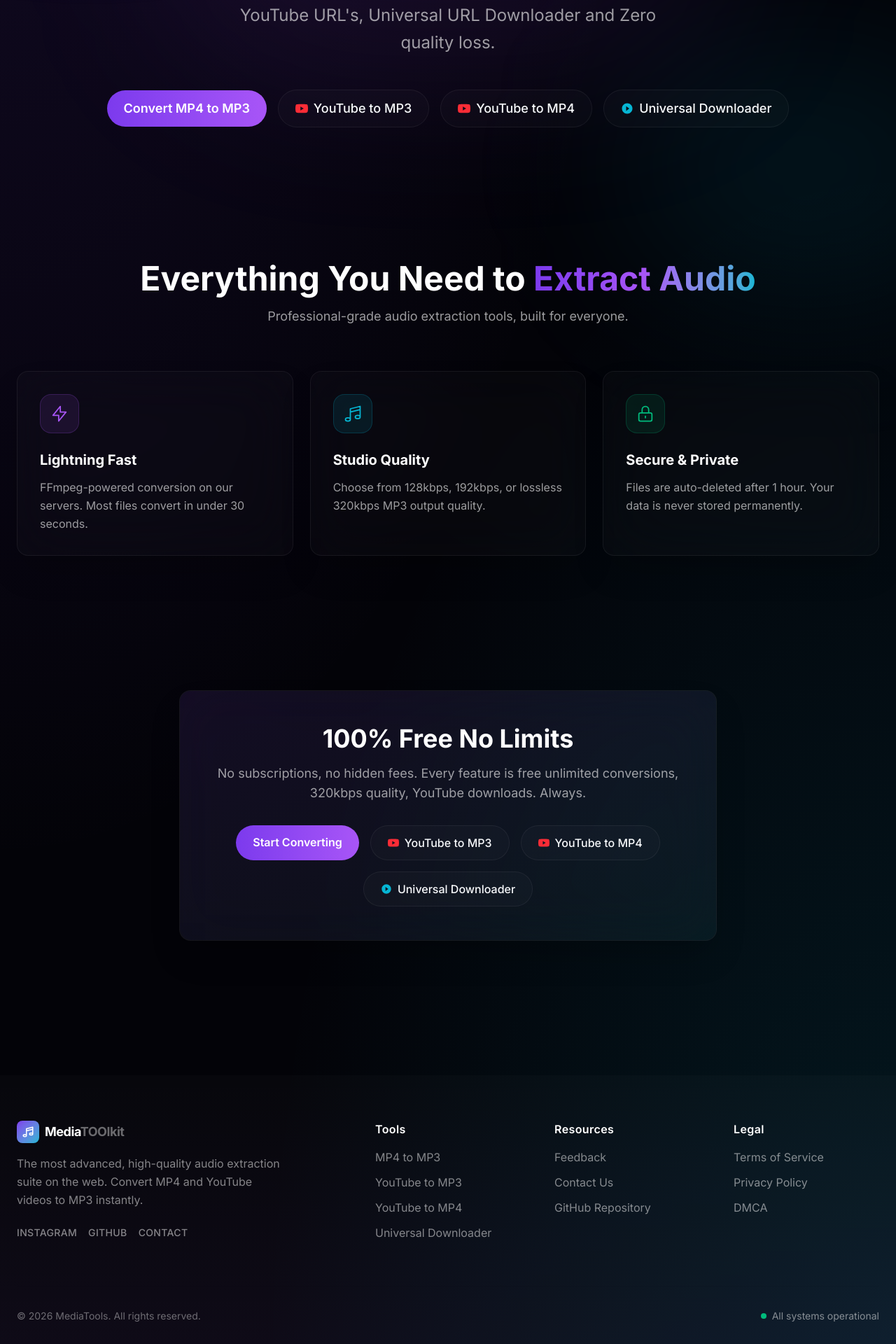
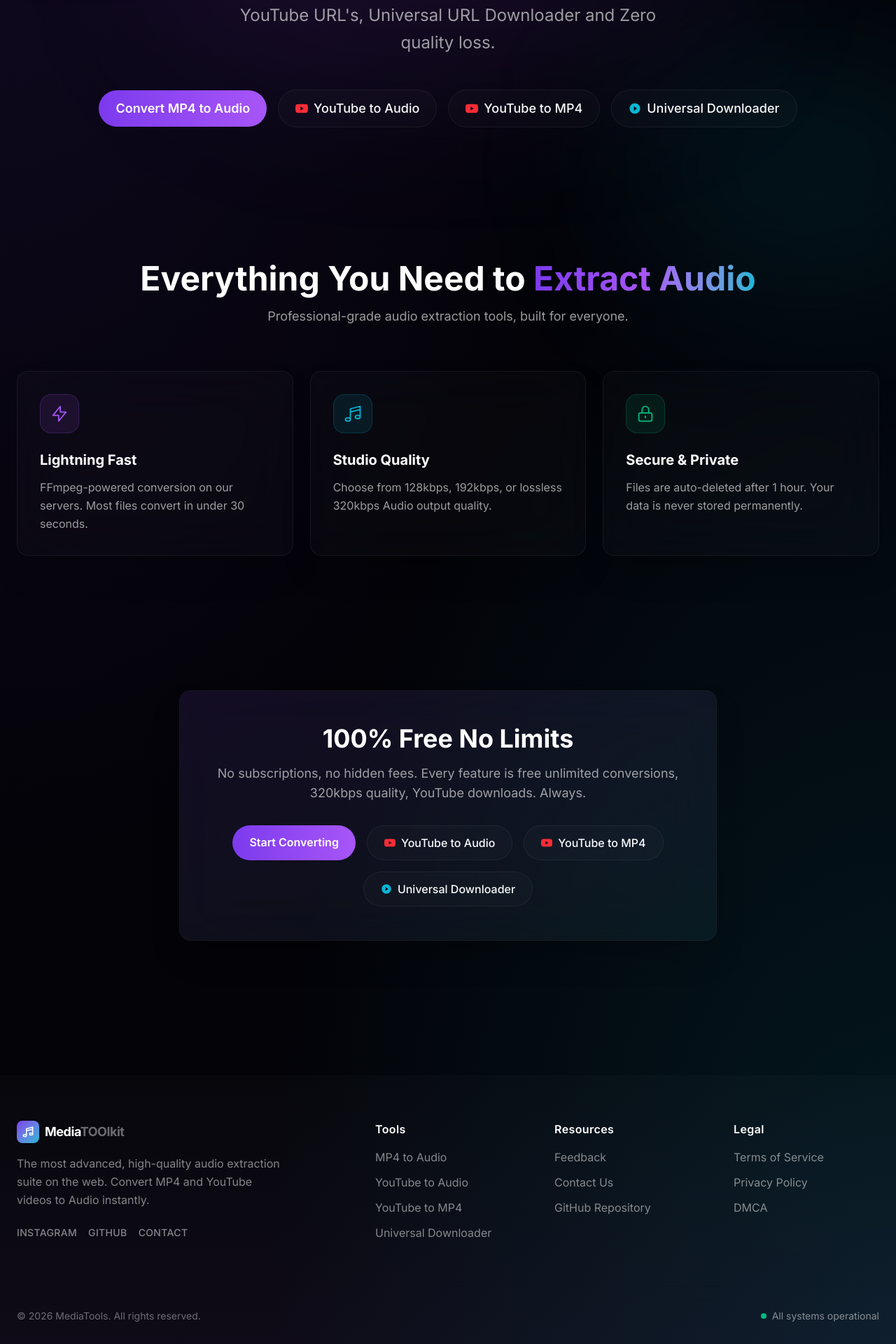
Before and after one commit to arman-somani/mediatools, a Next.js app in the folder frontend/: page / in a window 1280 px wide. Shown: the part 480-2400 px from the top of the page at 70% size. Built offline with nearby package versions, Linux system fonts and the light colour scheme; no server answers.

Commit message:
Auto-sync updates

```diff
--- a/frontend/src/app/converter/page.tsx
+++ b/frontend/src/app/converter/page.tsx
@@ -184,7 +184,7 @@ export default function ConverterPage() {
                         disabled={!file}
                         className={`min-w-[160px] h-[46px] rounded-xl font-semibold transition-colors duration-300 ${!file ? 'bg-white/5 text-white/40 border border-white/10 cursor-not-allowed' : 'bg-gradient-to-r from-red-600 to-red-500 text-white hover:shadow-[0_0_20px_rgba(239,68,68,0.4)]'}`}
                       >
-                      Convert to MP3
+                        Convert to Audio
                       </motion.button>
                     </div>
                   </div>
@@ -214,7 +214,7 @@ export default function ConverterPage() {
                     <a href={`${process.env.NEXT_PUBLIC_API_URL}/api/convert/download/${jobId}`} target="_blank" rel="noopener noreferrer" className="flex-1 block">
                       <motion.button whileHover={{ scale: 1.05 }} whileTap={{ scale: 0.95 }} className="w-full btn-primary-glow flex items-center justify-center gap-2 h-14">
                         <svg width="20" height="20" fill="none" stroke="currentColor" strokeWidth="2.5" viewBox="0 0 24 24"><path strokeLinecap="round" strokeLinejoin="round" d="M4 16v1a3 3 0 003 3h10a3 3 0 003-3v-1m-4-4l-4 4m0 0l-4-4m4 4V4" /></svg>
-                      Download MP3
+                        Download Audio
                       </motion.button>
                     </a>
                     <motion.button whileHover={{ scale: 1.05 }} whileTap={{ scale: 0.95 }} onClick={reset} className="btn-secondary h-14 w-full sm:w-auto px-8 whitespace-nowrap bg-black/5 hover:bg-white/20 text-white">
--- a/frontend/src/app/dashboard/page.tsx
+++ b/frontend/src/app/dashboard/page.tsx
@@ -27,7 +27,7 @@ function formatBytes(bytes?: number) {
 
 const TOOLS = [
     {
-        label: 'YouTube to MP3',
+        label: 'YouTube to Audio ',
         description: 'Extract audio from any YouTube video or playlist',
         href: '/youtube',
         gradient: 'from-red-600 to-rose-500',
@@ -59,8 +59,8 @@ const TOOLS = [
         badgeColor: 'bg-violet-500/20 text-violet-400',
     },
     {
-        label: 'MP4 to MP3',
-        description: 'Convert any local video file to high-quality MP3',
+        label: 'MP4 to Audio ',
+        description: 'Convert any local video file to high-quality Audio ',
         href: '/converter',
         gradient: 'from-brand-violet to-brand-purple',
         shadow: 'hover:shadow-[0_0_30px_rgba(168,85,247,0.35)]',
@@ -251,10 +251,10 @@ export default function DashboardPage() {
                             {recentConversions.length > 0 ? (
                                 recentConversions.map((conversion, index) => {
                                     const typeLabel =
-                                    conversion.type === 'youtube' ? 'YouTube MP3' :
+                                        conversion.type === 'youtube' ? 'YouTube Audio ' :
                                             conversion.type === 'youtube-mp4' ? 'YouTube MP4' :
                                                 conversion.type === 'universal' ? 'Universal Video' :
-                                                'MP4 MP3';
+                                                    'MP4 Audio ';
 
                                     const typeHref =
                                         conversion.type === 'youtube' ? '/youtube' :
--- a/frontend/src/app/layout.tsx
+++ b/frontend/src/app/layout.tsx
@@ -10,7 +10,7 @@ const inter = Inter({ subsets: ['latin'], variable: '--font-inter' });
 const outfit = Outfit({ subsets: ['latin'], variable: '--font-outfit' });
 
 export const metadata: Metadata = {
-  title: 'MediaTools — Premium MP4 to MP3 & YouTube Converter',
+  title: 'MediaTools — Premium MP4 to Audio  & YouTube Converter',
   description: 'Convert videos to high-quality audio instantly with our modern suite of tools.',
 };
 
--- a/frontend/src/app/page.tsx
+++ b/frontend/src/app/page.tsx
@@ -32,7 +32,7 @@ export default function HomePage() {
             <div className="flex flex-col sm:flex-row gap-4 items-center justify-center flex-wrap w-full px-4 sm:px-0">
               <motion.div whileHover={{ scale: 1.05 }} whileTap={{ scale: 0.9 }} className="w-full sm:w-auto">
                 <Link href="/converter" className="btn-primary-glow px-6 md:px-8 py-3 md:py-4 text-base md:text-lg rounded-xl block w-full text-center">
-                  Convert MP4 to MP3
+                  Convert MP4 to Audio
                 </Link>
               </motion.div>
               <motion.div whileHover={{ scale: 1.05 }} whileTap={{ scale: 0.9 }} className="w-full sm:w-auto">
@@ -40,7 +40,7 @@ export default function HomePage() {
                   <svg width="18" height="18" viewBox="0 0 24 24" fill="currentColor" className="text-red-500">
                     <path d="M23.495 6.205a3.007 3.007 0 00-2.088-2.088c-1.87-.501-9.396-.501-9.396-.501s-7.507-.01-9.396.501A3.007 3.007 0 00.527 6.205a31.247 31.247 0 00-.522 5.805 31.247 31.247 0 00.522 5.783 3.007 3.007 0 002.088 2.088c1.868.502 9.396.502 9.396.502s7.506 0 9.396-.502a3.007 3.007 0 002.088-2.088 31.247 31.247 0 00.5-5.783 31.247 31.247 0 00-.5-5.805zM9.609 15.601V8.408l6.264 3.602z" />
                   </svg>
-                  YouTube to MP3
+                  YouTube to Audio
                 </Link>
               </motion.div>
               <motion.div whileHover={{ scale: 1.05 }} whileTap={{ scale: 0.9 }} className="w-full sm:w-auto">
@@ -101,7 +101,7 @@ export default function HomePage() {
                   </svg>
                 ),
                 title: 'Studio Quality',
-                description: 'Choose from 128kbps, 192kbps, or lossless 320kbps MP3 output quality.',
+                description: 'Choose from 128kbps, 192kbps, or lossless 320kbps Audio  output quality.',
                 color: 'text-brand-cyan',
                 bg: 'bg-brand-cyan/10',
                 border: 'border-brand-cyan/20',
@@ -162,7 +162,7 @@ export default function HomePage() {
                   <svg width="16" height="16" viewBox="0 0 24 24" fill="currentColor" className="text-red-500">
                     <path d="M23.495 6.205a3.007 3.007 0 00-2.088-2.088c-1.87-.501-9.396-.501-9.396-.501s-7.507-.01-9.396.501A3.007 3.007 0 00.527 6.205a31.247 31.247 0 00-.522 5.805 31.247 31.247 0 00.522 5.783 3.007 3.007 0 002.088 2.088c1.868.502 9.396.502 9.396.502s7.506 0 9.396-.502a3.007 3.007 0 002.088-2.088 31.247 31.247 0 00.5-5.783 31.247 31.247 0 00-.5-5.805zM9.609 15.601V8.408l6.264 3.602z" />
                   </svg>
-                  YouTube to MP3
+                  YouTube to Audio
                 </Link>
                 <Link href="/yt-video" className="btn-secondary px-6 md:px-8 py-3 rounded-xl flex items-center gap-2 justify-center w-full sm:w-auto">
                   <svg width="16" height="16" viewBox="0 0 24 24" fill="currentColor" className="text-red-500">
--- a/frontend/src/components/Footer.tsx
+++ b/frontend/src/components/Footer.tsx
@@ -27,7 +27,7 @@ export default function Footer() {
 
             <p className="text-white/50 text-sm md:text-base leading-relaxed mb-6 max-w-sm">
               The most advanced, high-quality audio extraction suite on the web.
-              Convert MP4 and YouTube videos to MP3 instantly.
+              Convert MP4 and YouTube videos to Audio  instantly.
             </p>
 
             <div className="flex items-center gap-4 text-white/50 flex-wrap">
@@ -49,12 +49,12 @@ export default function Footer() {
             <ul className="space-y-3">
               <li>
                 <Link href="/converter" className="text-white/50 hover:text-white transition-colors text-sm md:text-base">
-                  MP4 to MP3
+                  MP4 to Audio
                 </Link>
               </li>
               <li>
                 <Link href="/youtube" className="text-white/50 hover:text-white transition-colors text-sm md:text-base">
-                  YouTube to MP3
+                  YouTube to Audio
                 </Link>
               </li>
               <li>
--- a/frontend/src/components/Navbar.tsx
+++ b/frontend/src/components/Navbar.tsx
@@ -17,8 +17,8 @@ export default function Navbar() {
 
   const links = [
     { name: 'Dashboard', href: '/dashboard' },
-    { name: 'Video to MP3', href: '/converter' },
-    { name: 'YouTube to MP3', href: '/youtube' },
+    { name: 'Video to Audio ', href: '/converter' },
+    { name: 'YouTube to Audio ', href: '/youtube' },
     { name: 'YT Video', href: '/yt-video' },
     { name: 'Universal Downloader', href: '/universal' },
   ];
--- a/frontend/src/components/PlaylistDownloader.tsx
+++ b/frontend/src/components/PlaylistDownloader.tsx
@@ -222,8 +222,8 @@ export default function PlaylistDownloader() {
               whileHover={{ y: -2 }}
               onClick={toggleAllSelection}
               className={`flex items-center justify-between px-4 py-3 rounded-xl border cursor-pointer transition-all duration-200 ${selectedIds.size > 0
-                  ? 'bg-brand-purple/10 border-brand-purple/40 shadow-[0_0_15px_rgba(168,85,247,0.15)]'
-                  : 'bg-white/5 border-white/10 hover:bg-white/10'
+                ? 'bg-brand-purple/10 border-brand-purple/40 shadow-[0_0_15px_rgba(168,85,247,0.15)]'
+                : 'bg-white/5 border-white/10 hover:bg-white/10'
                 }`}
             >
               <div className="flex items-center gap-3">
@@ -257,8 +257,8 @@ export default function PlaylistDownloader() {
                     key={video.id + idx}
                     whileHover={{ y: -2 }}
                     className={`border rounded-xl p-3 flex items-center gap-3 transition-all duration-200 ${isSelected
-                        ? 'border-brand-purple/50 bg-brand-purple/5 shadow-[0_0_12px_rgba(168,85,247,0.1)]'
-                        : 'bg-white/5 border-white/10 hover:bg-white/10'
+                      ? 'border-brand-purple/50 bg-brand-purple/5 shadow-[0_0_12px_rgba(168,85,247,0.1)]'
+                      : 'bg-white/5 border-white/10 hover:bg-white/10'
                       }`}
                   >
                     {/* Checkbox */}
@@ -349,7 +349,7 @@ export default function PlaylistDownloader() {
               </div>
               <h3 className="text-2xl font-bold text-white mb-2">Error Occurred</h3>
               <p className="text-white/70 mb-8">
-                Playlist can't be converted for MP3, or playlist is not available. Please check the URL you pasted.
+                Playlist can't be converted for Audio , or playlist is not available. Please check the URL you pasted.
               </p>
               <button
                 onClick={() => { setError(''); setStatus('idle'); }}
```
Also changed, not shown: frontend/src/app/youtube/page.tsx (+5 -5 lines), 2 other files (tests, documents, lock files or other folders). Lines whose indentation alone changed are shown as unchanged.
